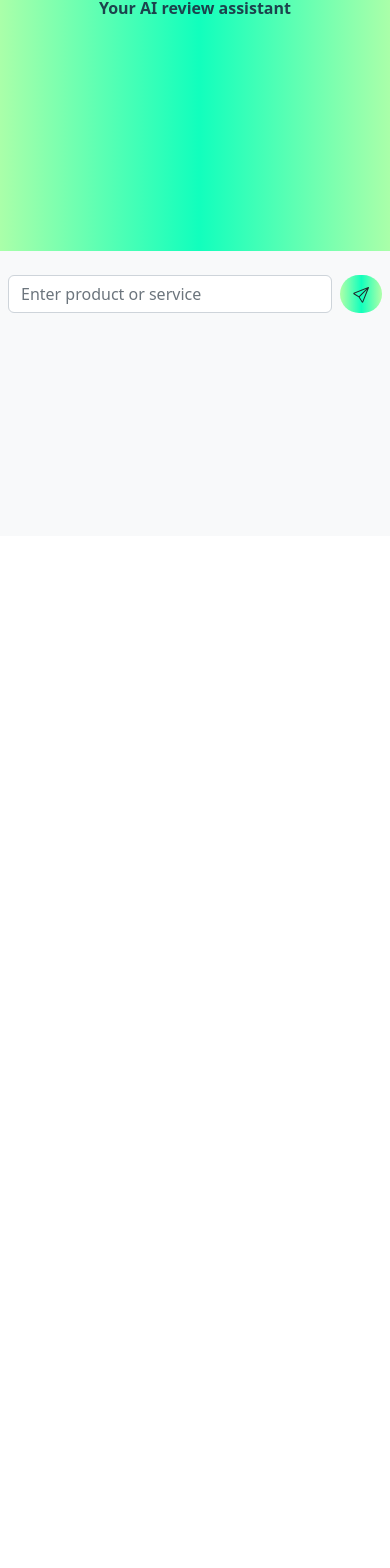
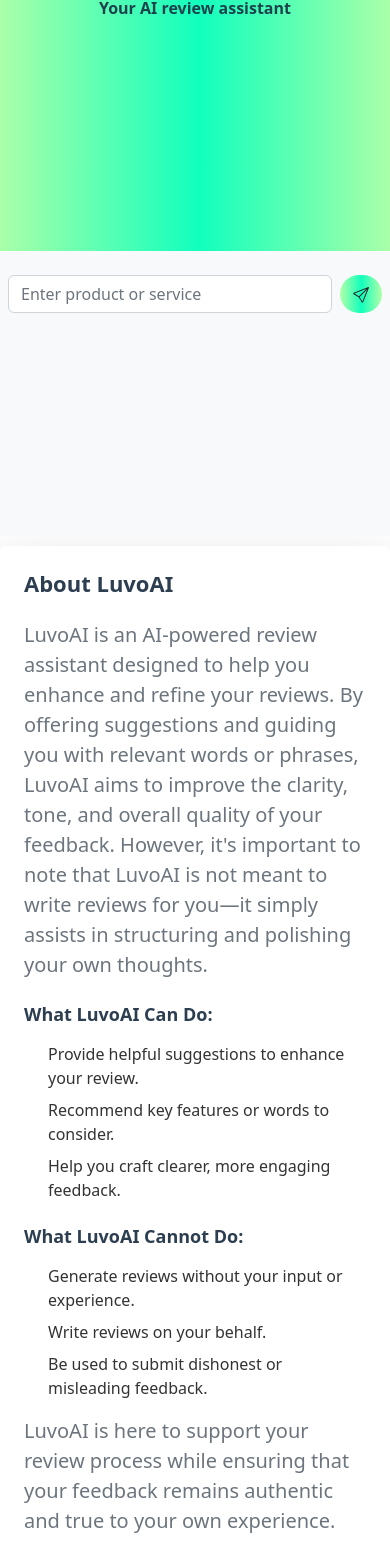
Before and after one commit to yohanJS/aira-app, a Vue app: page / in a window 390 px wide. Shown: the part 348-1916 px from the top of the page. Before the commit the page ends 884 px from the top, so only its background shows below. Built offline with nearby package versions, Linux system fonts and the light colour scheme.

Commit message:
Adding About me

```diff
--- a/index.html
+++ b/index.html
@@ -6,7 +6,7 @@
     <meta name="viewport" content="width=device-width, initial-scale=1.0" />
     <!--BOOTSTRAP CSS-->
     <link href="https://cdn.jsdelivr.net/npm/bootstrap@5.2.3/dist/css/bootstrap.min.css" rel="stylesheet" integrity="sha384-rbsA2VBKQhggwzxH7pPCaAqO46MgnOM80zW1RWuH61DGLwZJEdK2Kadq2F9CUG65" crossorigin="anonymous">
-    <title>Luvo AI</title>
+    <title>LuvoAI</title>
   </head>
   <body class="bg-light">
     <div id="app" ></div>
--- a/src/App.vue
+++ b/src/App.vue
@@ -1,11 +1,13 @@
 <script setup>
 import NavBar from './components/NavBar.vue';
 import Hero from './components/Hero.vue';
+import About from './components/About.vue'
 </script>
 
 <template>
   <NavBar></NavBar>
   <Hero></Hero>
+  <About></About>
 </template>
 
 <style scoped>
--- /dev/null
+++ b/src/components/About.vue
@@ -0,0 +1,83 @@
+<script setup>
+</script>
+
+<template>
+  <div class="about-container container-fluid p-4 shadow-lg rounded">
+    <h2 class="fw-bold mb-4">About LuvoAI</h2>
+    <p class="lead text-muted">
+      <strong>LuvoAI</strong> is an AI-powered review assistant designed to help you enhance and refine your reviews. By offering suggestions and guiding you with relevant words or phrases, LuvoAI aims to improve the clarity, tone, and overall quality of your feedback. However, it's important to note that LuvoAI is not meant to write reviews for you—it simply assists in structuring and polishing your own thoughts.
+    </p>
+    <h3 class="mt-4 mb-3 fw-semibold">What LuvoAI Can Do:</h3>
+    <ul class="list-unstyled ps-3">
+      <li class="mb-2 d-flex align-items-start">
+        <i class="bi bi-check-circle-fill text-success me-2"></i>
+        <span>Provide helpful suggestions to enhance your review.</span>
+      </li>
+      <li class="mb-2 d-flex align-items-start">
+        <i class="bi bi-check-circle-fill text-success me-2"></i>
+        <span>Recommend key features or words to consider.</span>
+      </li>
+      <li class="mb-2 d-flex align-items-start">
+        <i class="bi bi-check-circle-fill text-success me-2"></i>
+        <span>Help you craft clearer, more engaging feedback.</span>
+      </li>
+    </ul>
+
+    <h3 class="mt-4 mb-3 fw-semibold">What LuvoAI Cannot Do:</h3>
+    <ul class="list-unstyled ps-3">
+      <li class="mb-2 d-flex align-items-start">
+        <i class="bi bi-x-circle-fill text-danger me-2"></i>
+        <span>Generate reviews without your input or experience.</span>
+      </li>
+      <li class="mb-2 d-flex align-items-start">
+        <i class="bi bi-x-circle-fill text-danger me-2"></i>
+        <span>Write reviews on your behalf.</span>
+      </li>
+      <li class="mb-2 d-flex align-items-start">
+        <i class="bi bi-x-circle-fill text-danger me-2"></i>
+        <span>Be used to submit dishonest or misleading feedback.</span>
+      </li>
+    </ul>
+
+    <p class="lead text-muted">
+      <strong>LuvoAI</strong> is here to support your review process while ensuring that your feedback remains authentic and true to your own experience.
+    </p>
+  </div>
+</template>
+
+<style scoped>
+.about-container {
+  background-color: #ffffff;
+  max-width: 700px;
+  border-radius: 15px;
+}
+
+h2, h3 {
+  color: #2c3e50;
+  text-align: left; /* Ensure headings are left-aligned */
+}
+
+p, ul {
+  color: #333;
+  text-align: left; /* Left-align all paragraphs and lists */
+}
+
+i {
+  margin-right: 10px;
+}
+
+@media (max-width: 768px) {
+  .about-container {
+    padding: 15px;
+    margin: 10px auto;
+  }
+
+  h2 {
+    font-size: 22px;
+  }
+
+  h3 {
+    font-size: 18px;
+  }
+}
+</style>
--- a/src/components/Hero.vue
+++ b/src/components/Hero.vue
@@ -34,7 +34,7 @@
     <div class="row g-0 bg-color d-flex justify-content-center vh-100">
       <div class="col-12 text-center align-self-center">
         <h1 class="display-2 btn-text-color fw-size-400 mt-5">
-          Meet Luvo AI
+          Meet LuvoAI
         </h1>
       </div>
       <div class="col-md-12 text-center">
--- a/src/components/NavBar.vue
+++ b/src/components/NavBar.vue
@@ -3,7 +3,7 @@
   <nav id="home" class="navbar p-0 bg-light shadow-lg" v-if="isMobile">
     <div class="container-fluid">
       <a class="navbar-brand" href="#">
-        Luvo AI
+        LuvoAI
       </a>
       <button class="navbar-toggler p-0" type="button" data-bs-toggle="offcanvas" data-bs-target="#offcanvasNavbar"
         aria-controls="offcanvasNavbar">
@@ -19,7 +19,7 @@
       <div class="offcanvas offcanvas-end" tabindex="-1" id="offcanvasNavbar" aria-labelledby="offcanvasNavbarLabel">
         <div class="offcanvas-header secondary-bg-color p-2">
           <h5 class="offcanvas-title" id="offcanvasNavbarLabel">
-            Luvo AI
+            LuvoAI
           </h5>
           <a href="#" class="nav-link m-2">
             <svg xmlns="http://www.w3.org/2000/svg" width="16" height="16" fill="currentColor" class="bi bi-tiktok"
@@ -80,7 +80,7 @@
         </div>
         <div class="col-3 d-flex justify-content-center align-items-center">
           <a class="display-6 text-dark" href="#">
-            Luvo AI
+            LuvoAI
           </a>
         </div>
         <div class="col-5 d-flex justify-content-center align-items-center">
--- a/src/style.css
+++ b/src/style.css
@@ -62,7 +62,6 @@
 }
 
 #app {
-  max-width: 1280px;
   margin: 0 auto;
   text-align: center;
 }
```
Also changed, not shown: src/components/HelloWorld.vue (deleted, +0 -43 lines).
